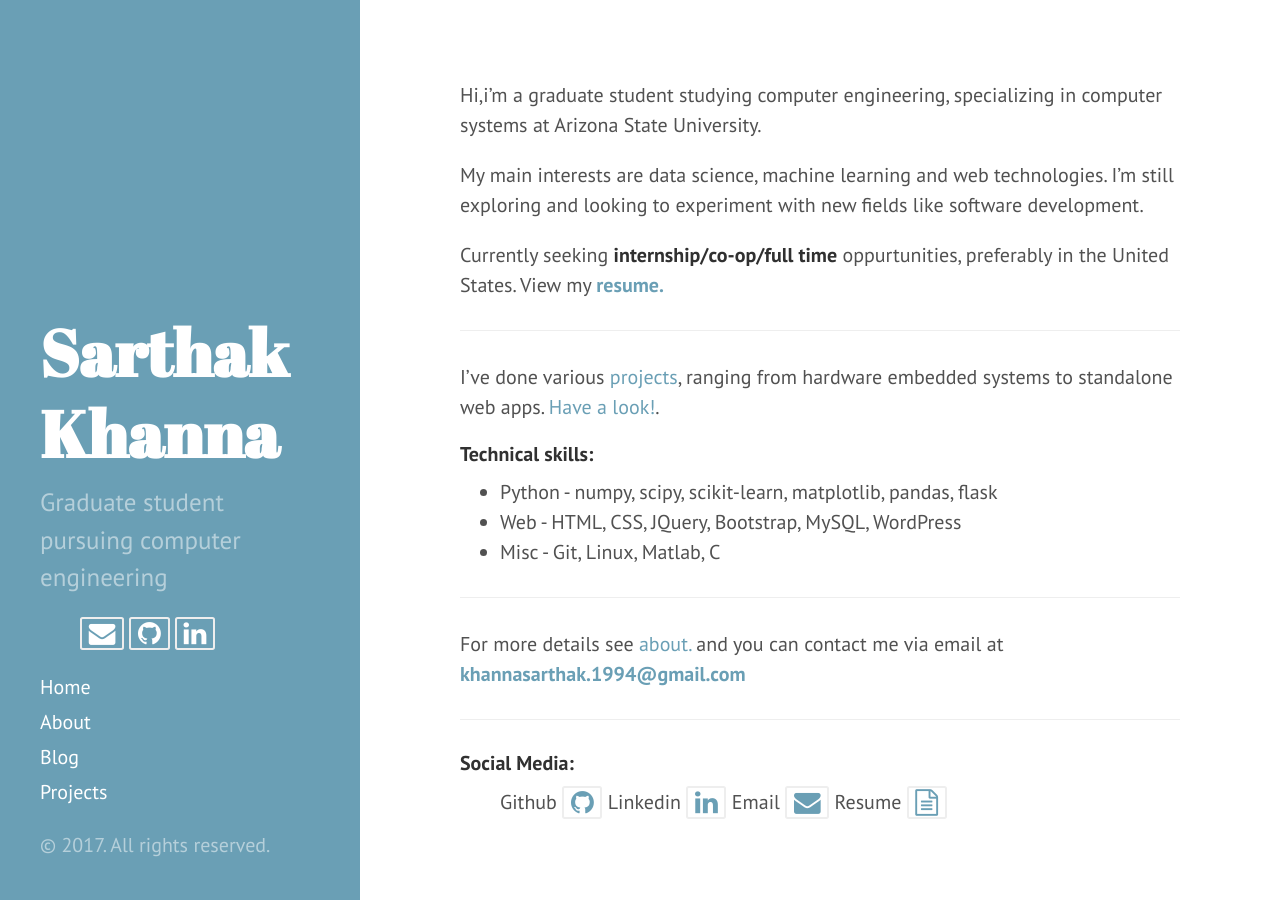
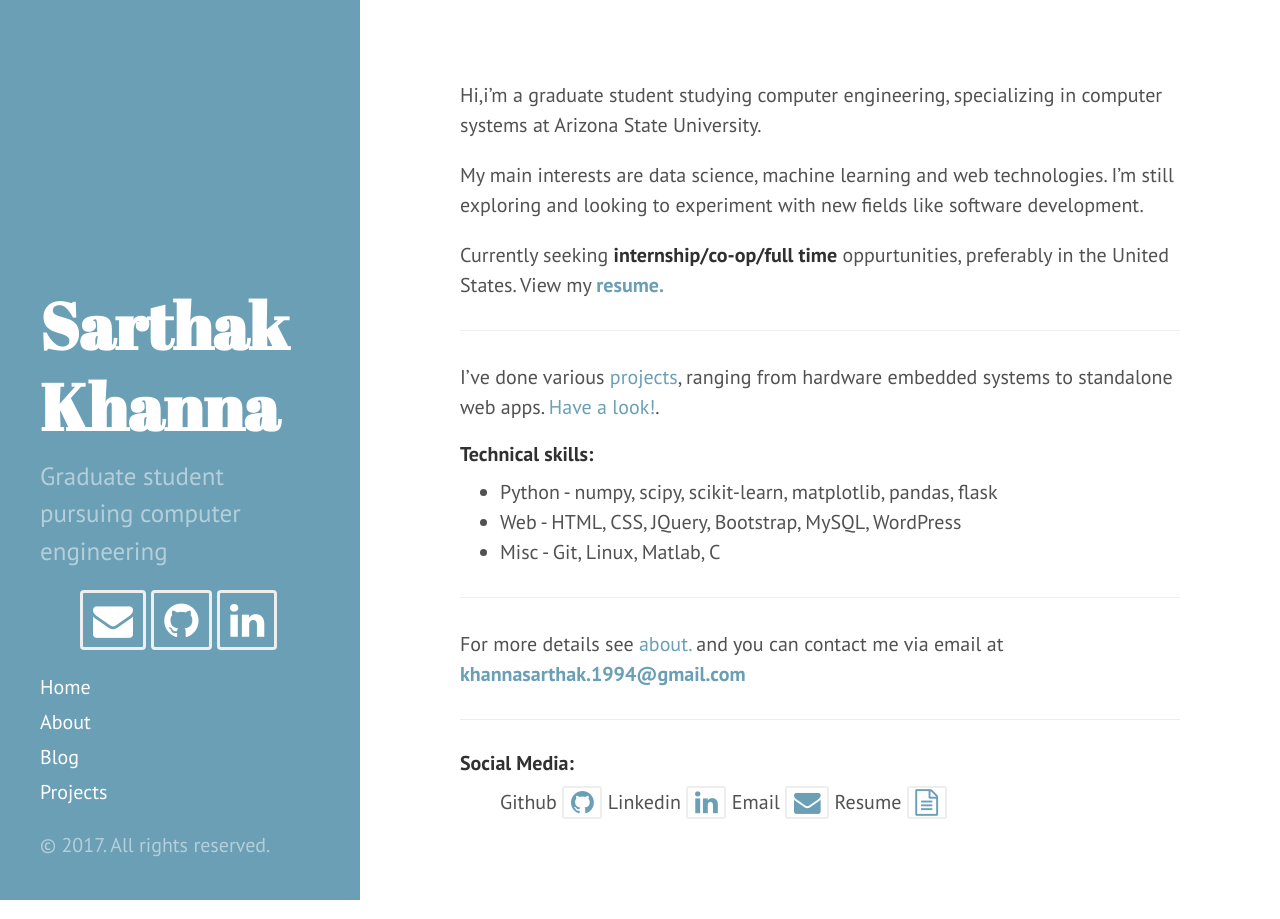
Before and after one commit to khannasarthak/khannasarthak.github.io, a Jekyll site: the page built from index.md, in a window 1280 px wide. Built offline with Jekyll 4.4.1, drawn with Linux system fonts in a browser that asks for light colours; nearby versions of some CDN libraries.

Commit message:
size
lg -> 2x

```diff
--- a/_includes/sidebar.html
+++ b/_includes/sidebar.html
@@ -19,28 +19,28 @@
 {% if site.email %}
 
     <a href="mailto:{{ site.email}}">
-      <i class="fa fa-envelope fa-lg fa-border"></i>
+      <i class="fa fa-envelope fa-2x fa-border"></i>
     </a>
 
 {% endif %}
 {% if site.github_username %}
 
     <a href="https://github.com/{{ site.github_username }}" target="_blank">
-      <i class="fa fa-github fa-lg fa-border"></i>
+      <i class="fa fa-github fa-2x fa-border"></i>
     </a>
 
 {% endif %}
 {% if site.linkedin_username %}
 
     <a href="https://linkedin.com/in/{{ site.linkedin_username }}" target="_blank">
-      <i class="fa fa-linkedin fa-lg fa-border"></i>
+      <i class="fa fa-linkedin fa-2x fa-border"></i>
     </a>
 
 {% endif %}
 {% if site.facebook_username %}
 
     <a href="https://www.facebook.com/{{ site.facebook_username }}" target="_blank">
-      <i class="fa fa-facebook fa-lg"></i>
+      <i class="fa fa-facebook fa-2x"></i>
     </a>
 
 {% endif %}
```
